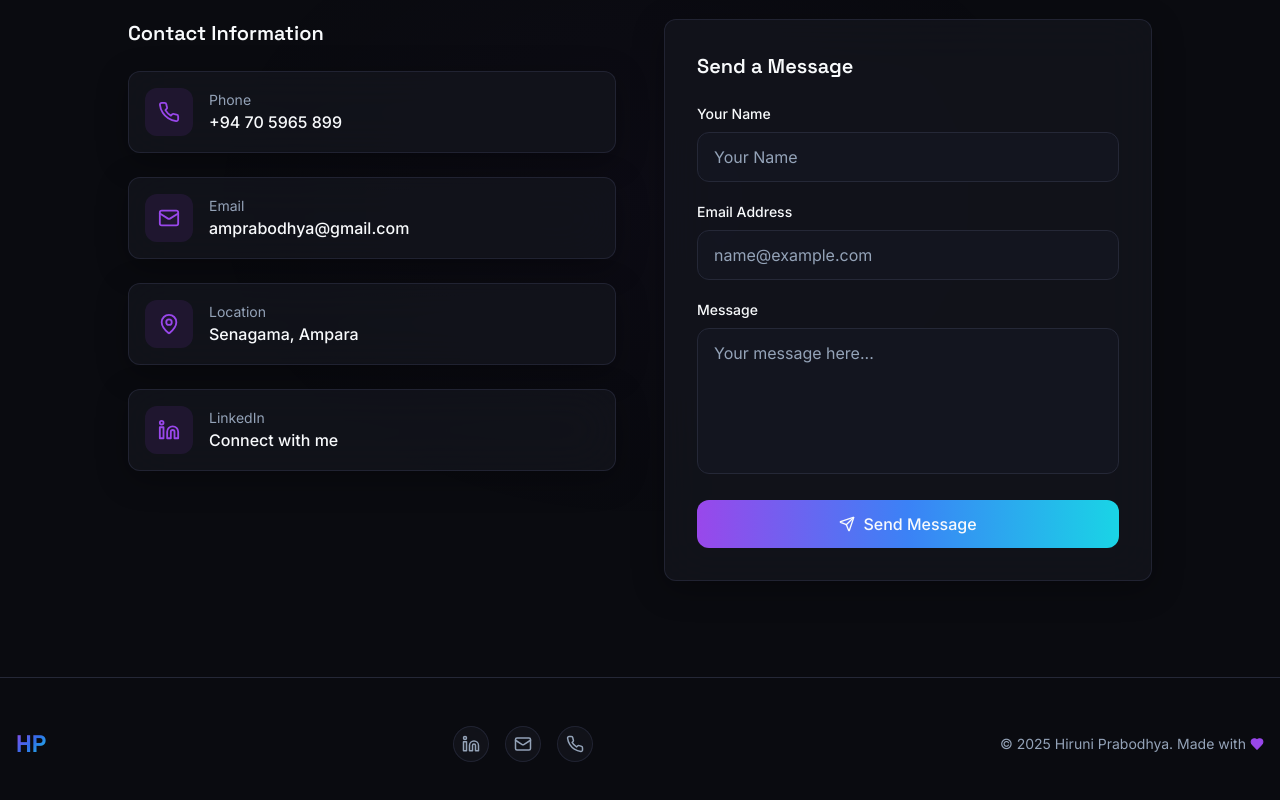
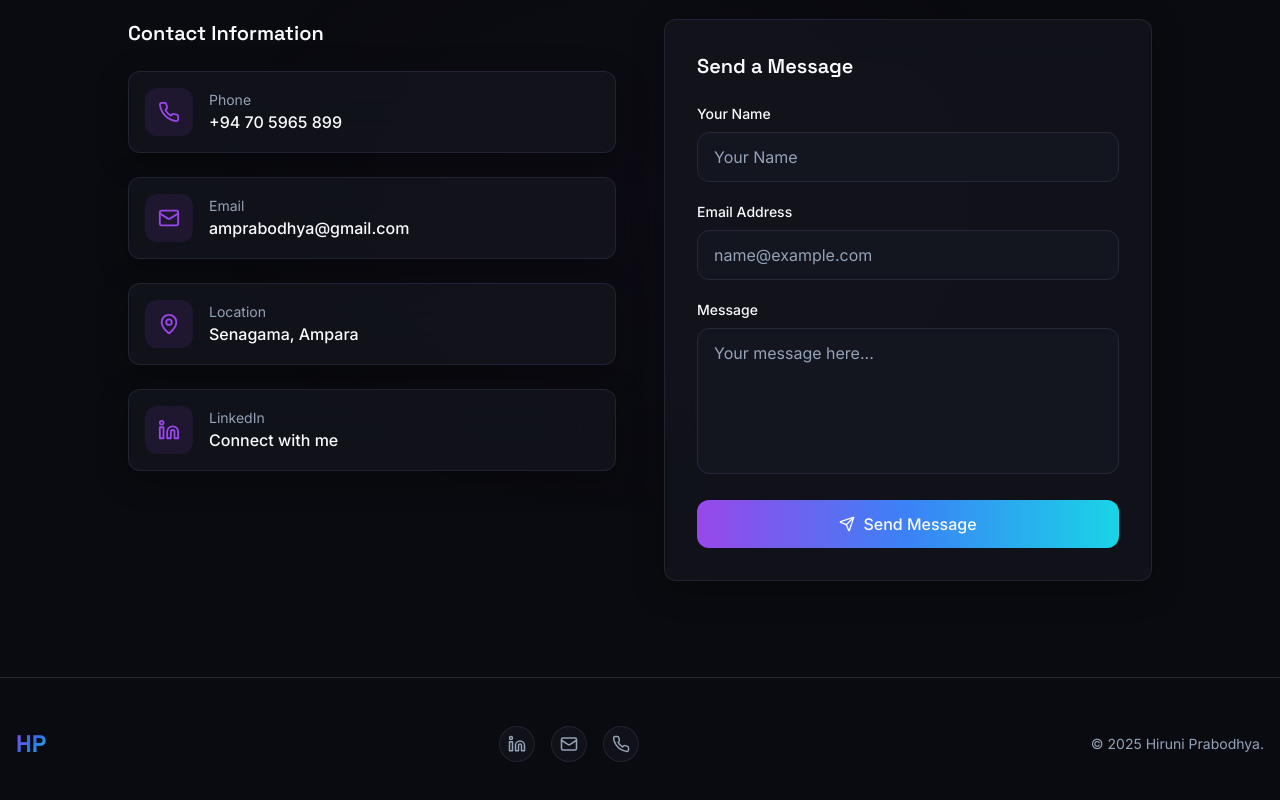
Before and after one commit to hiruniprabodhya/my-portfolio, a React (Vite) app: page / in a window 1280 px wide. Shown: the part 10331-11131 px from the top of the page. Built offline with nearby package versions, Linux system fonts and the light colour scheme; the HTML template or start-up script is replaced by a standard one.

Commit message:
linkedin link update

```diff
--- a/src/layout/Footer.tsx
+++ b/src/layout/Footer.tsx
@@ -15,7 +15,7 @@
           {/* Social Links */}
           <div className="flex items-center gap-4">
             <a
-              href="https://linkedin.com"
+              href="https://www.linkedin.com/in/hiruniprabodhya"
               target="_blank"
               rel="noopener noreferrer"
               className="p-2 rounded-full glass hover:bg-primary/20 transition-colors"
@@ -38,8 +38,8 @@
 
           {/* Copyright */}
           <p className="text-sm text-muted-foreground flex items-center gap-1">
-            © {currentYear} Hiruni Prabodhya. Made with{' '}
-            <Heart size={14} className="text-primary fill-primary" />
+            © {currentYear} Hiruni Prabodhya.
+
           </p>
         </div>
       </div>
```
Also changed, not shown: 1 other file (tests, documents, lock files or other folders).
